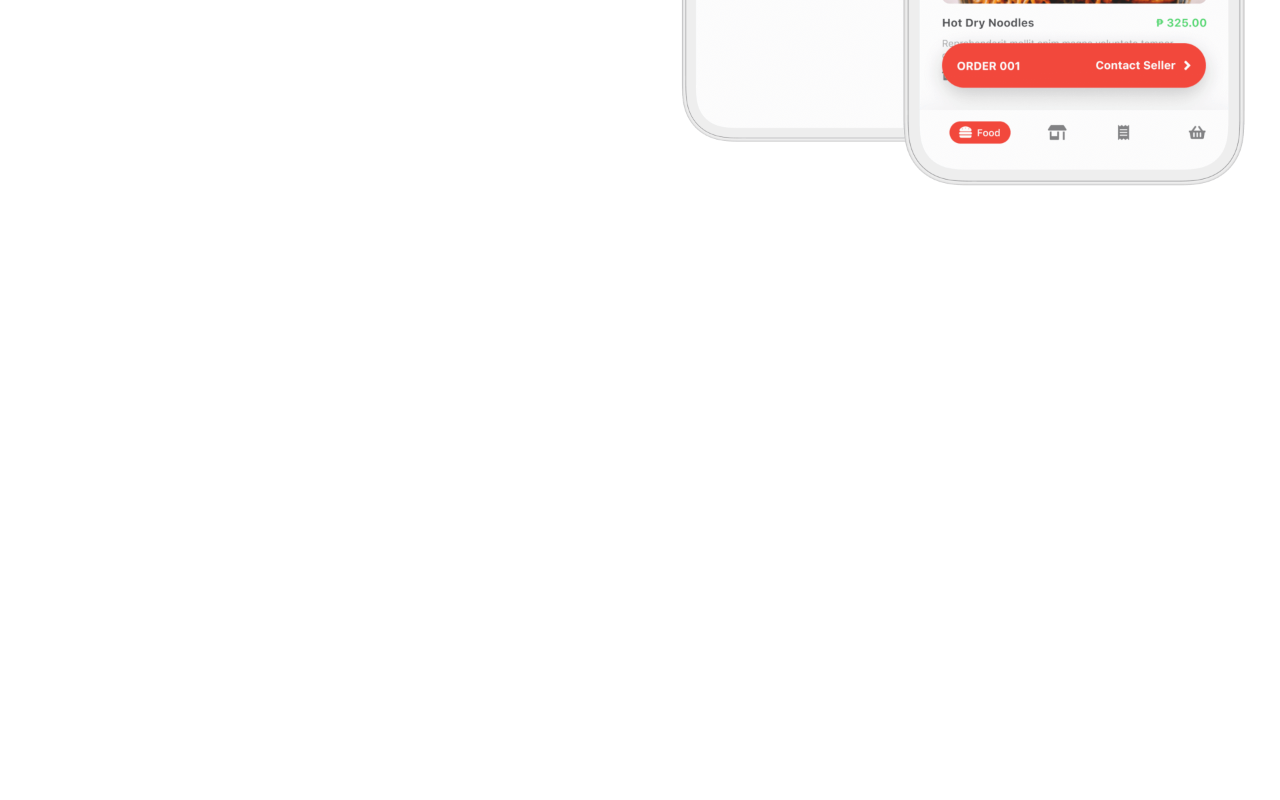
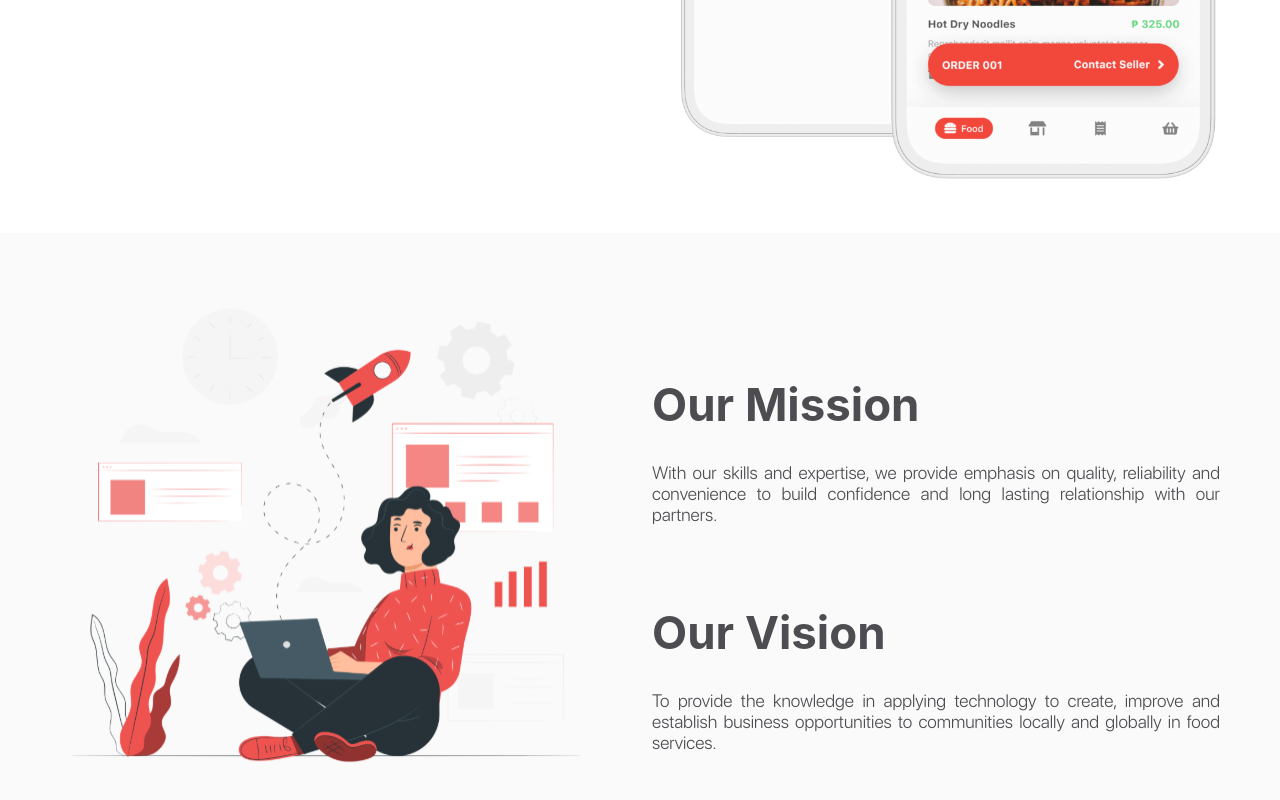
Before and after one commit to projectlinda/landing-page, a Next.js app: page / in a window 1280 px wide. Shown: the part 634-1434 px from the top of the page. Before the commit the page ends 845 px from the top, so only its background shows below. Built offline with nearby package versions, Linux system fonts and the light colour scheme; a web font is replaced by a local one.

Commit message:
about page

```diff
--- a/constants.js
+++ b/constants.js
@@ -3,6 +3,7 @@ export const basePath = process.env.NEXT_PUBLIC_BASE_PATH || '';
 export const theme = {
     primaryColor: '#ED5755',
     primaryTextColor: '#4C4C51',
+    lightGrey: '#FAFAFA',
     secondaryTextColor: "white",
 }
 
--- /dev/null
+++ b/pages/about.js
@@ -0,0 +1,56 @@
+import styled from 'styled-components';
+import { basePath, spacing } from '../constants';
+
+const AboutPageStyled = styled.section`
+    background-color: ${({theme}) => theme.lightGrey};
+    display: flex;
+    flex-direction: column;
+    padding: ${spacing(3)};
+
+    @media only screen and (min-device-width: 768px) {
+        align-items: center;
+        flex-direction: row;
+        justify-content: space-between;
+    }
+`;
+
+const AboutImageStyled = styled.img`
+    padding: 0 ${spacing(2)};
+`;
+
+const LeftContent = styled.section`
+    max-width: 650px;
+
+    margin-top: ${spacing(3)};
+    padding: 0 ${spacing(3)};
+`;
+
+const TitleStyled = styled.div`
+    font-size: 3.8rem;
+    font-weight: bold;
+
+    margin-top: ${spacing(5)};
+`;
+
+const DescStyled = styled.div`
+    font-size: 1.5rem;
+    font-weight: 200;
+    text-align: justify;
+
+    padding: ${spacing(3)} 0;
+`;
+
+
+export default function AboutPage() {
+    return (
+        <AboutPageStyled>
+            <AboutImageStyled src={`${basePath}/images/about-image.svg`}></AboutImageStyled>
+            <LeftContent>
+                <TitleStyled>Our Mission</TitleStyled>
+                <DescStyled>With our skills and expertise, we provide emphasis on quality, reliability and convenience to build confidence and long lasting relationship with our partners.</DescStyled>
+                <TitleStyled>Our Vision</TitleStyled>
+                <DescStyled>To provide the knowledge in applying technology  to create, improve and establish business opportunities to communities locally and globally in food services.</DescStyled>
+            </LeftContent>
+        </AboutPageStyled>
+    )
+}
--- a/pages/home.js
+++ b/pages/home.js
@@ -4,6 +4,7 @@ import { basePath, spacing } from '../constants';
 const HomePageStyled = styled.section`
     display: flex;
     flex-direction: column;
+    padding: ${spacing(3)};
 
     @media only screen and (min-device-width: 768px) {
         align-items: center;
@@ -27,7 +28,7 @@ const MokcupImageStyled = styled.img`
 `;
 
 const LeftContent = styled.section`
-    max-width: 450px;
+    max-width: 500px;
 
     margin-top: ${spacing(3)};
     padding: 0 ${spacing(3)};
@@ -43,7 +44,7 @@ const LogoStyled = styled.img`
 
 const SloganStyled = styled.label`
     display: block;
-    font-size: 1.5rem;
+    font-size: 2rem;
     font-weight: medium;
     text-transform: uppercase;
 
@@ -51,6 +52,7 @@ const SloganStyled = styled.label`
 `;
 
 const DescStyled = styled.div`
+    font-size: 1.5rem;
     font-weight: 200;
     text-align: justify;
 
--- a/pages/index.js
+++ b/pages/index.js
@@ -3,6 +3,7 @@ import Head from 'next/head'
 import styled, { ThemeProvider } from 'styled-components'
 import Navbar from '../components/navbar'
 import { theme } from '../constants'
+import AboutPage from './about'
 import HomePage from './home'
 
 const AppStyled = styled.div`
@@ -20,8 +21,9 @@ export default function Home() {
         </Head>
 
         <main>
-          <Navbar></Navbar>
-          <HomePage></HomePage>
+          <Navbar />
+          <HomePage />
+          <AboutPage />
         </main>
 
       </AppStyled>
--- a/styles/globals.css
+++ b/styles/globals.css
@@ -19,13 +19,13 @@ a {
 @media only screen and (min-device-width: 768px) {
   html,
   body {
-    font-size: 13px;
+    font-size: 12px;
   }
 }
 
 @media only screen and (min-device-width: 1024px) {
   html,
   body {
-    font-size: 15px;
+    font-size: 14px;
   }
 }
```
Also changed, not shown: public/images/about-image.svg (added).
